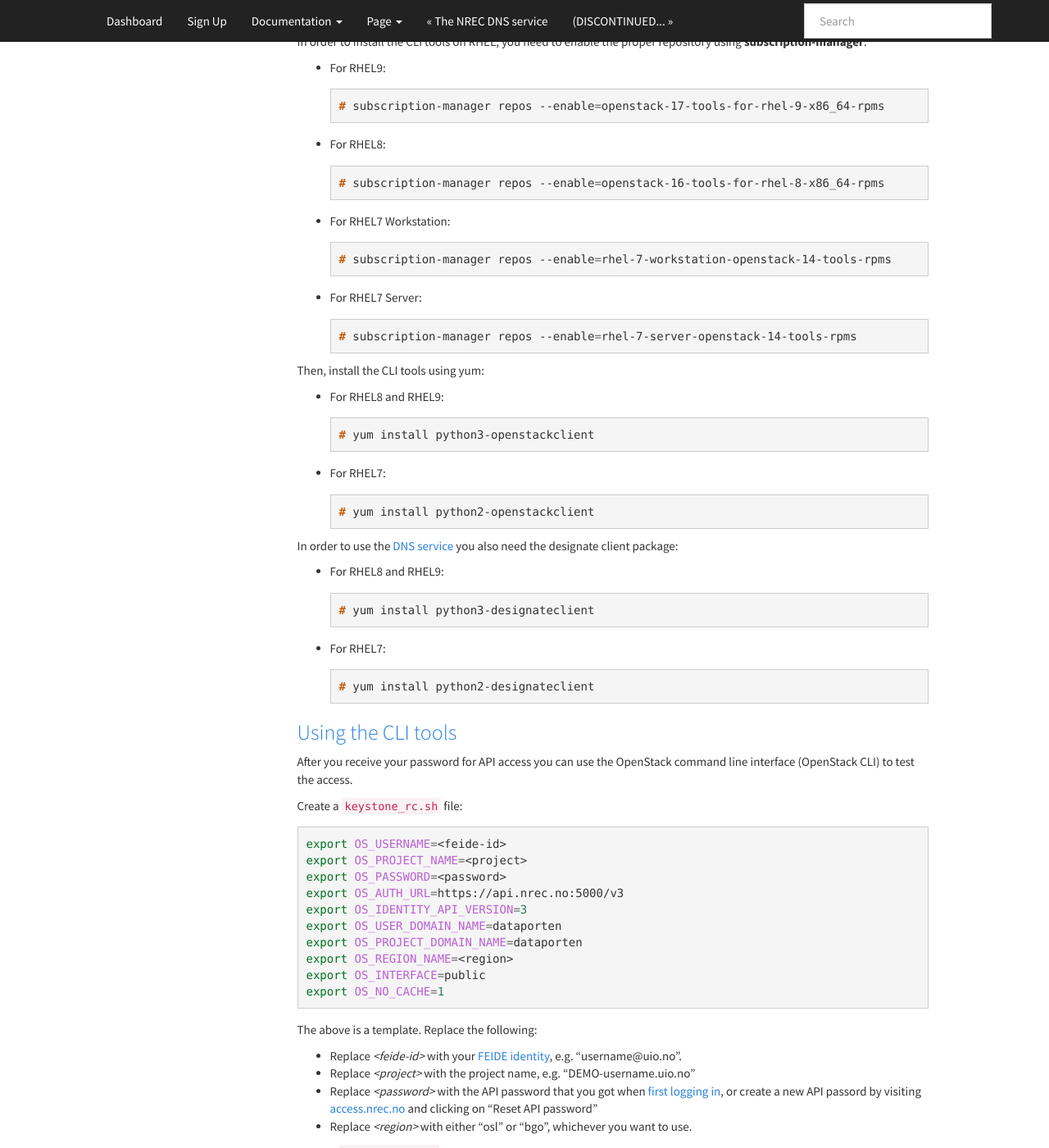
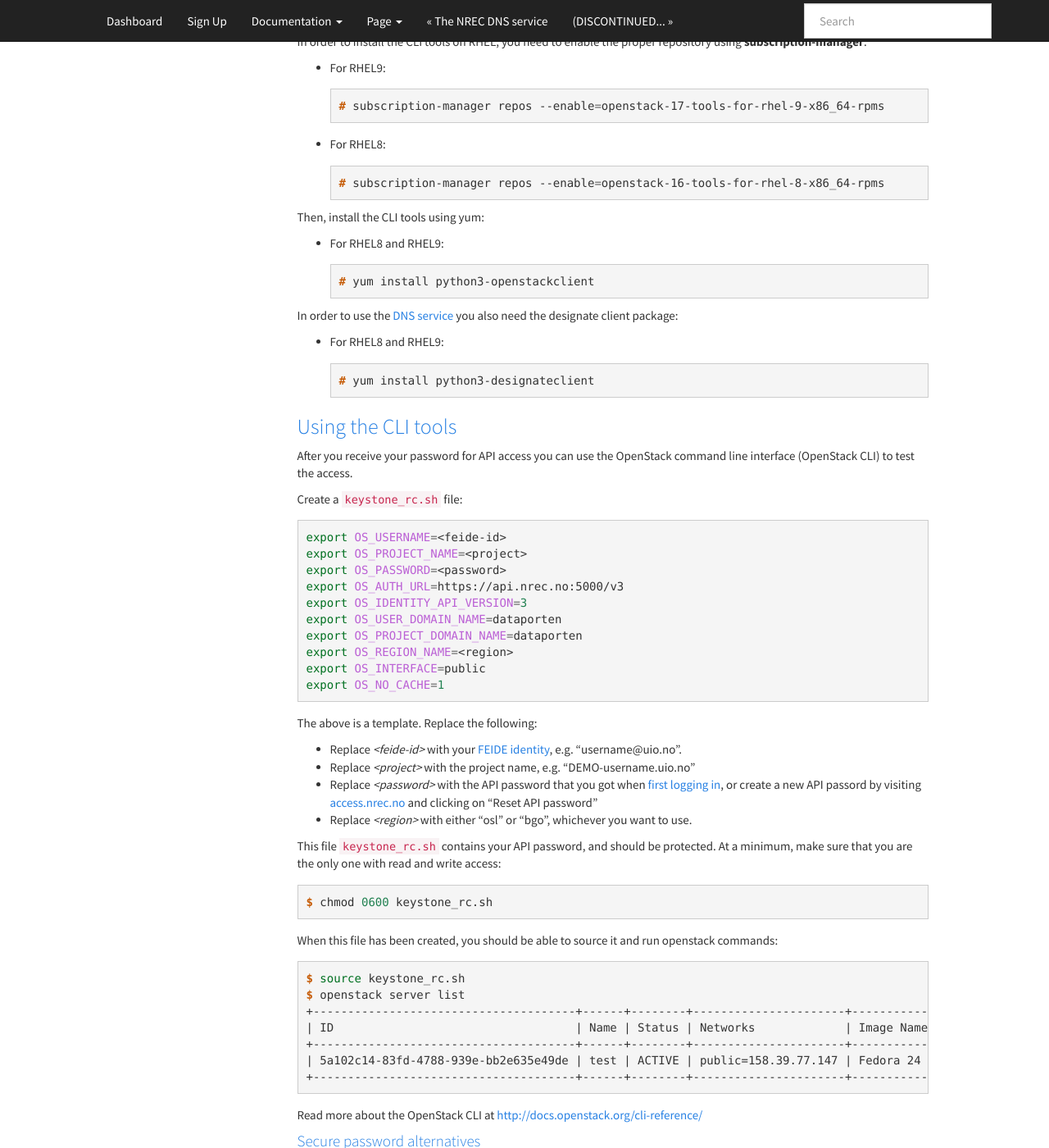
Before and after one commit to norcams/docs-enduser, a Sphinx documentation site: the page built from docs/api.rst, in a window 1280 px wide and 1400 px high, scrolled down 912 px. Shown: the whole window at 82% size. Built offline with Sphinx 7.4.7, drawn with Linux system fonts in a browser that asks for light colours.

Commit message:
rhel7 be gone

```diff
--- a/docs/api.rst
+++ b/docs/api.rst
@@ -63,18 +63,6 @@ check documentation at OpenStack: `OpenStackClient`_ for more information.
 
       # subscription-manager repos --enable=openstack-16-tools-for-rhel-8-x86_64-rpms
 
-  * For RHEL7 Workstation:
-
-    .. code-block:: console
-
-      # subscription-manager repos --enable=rhel-7-workstation-openstack-14-tools-rpms
-
-  * For RHEL7 Server:
-
-    .. code-block:: console
-
-      # subscription-manager repos --enable=rhel-7-server-openstack-14-tools-rpms
-
   Then, install the CLI tools using yum:
 
   * For RHEL8 and RHEL9:
@@ -82,12 +70,6 @@ check documentation at OpenStack: `OpenStackClient`_ for more information.
     .. code-block:: console
 
       # yum install python3-openstackclient
-
-  * For RHEL7:
-
-    .. code-block:: console
-
-      # yum install python2-openstackclient
 
   In order to use the `DNS service`_ you also need the designate
   client package:
@@ -97,12 +79,6 @@ check documentation at OpenStack: `OpenStackClient`_ for more information.
     .. code-block:: console
 
       # yum install python3-designateclient
-
-  * For RHEL7:
-
-    .. code-block:: console
-
-      # yum install python2-designateclient
 
 
 Using the CLI tools
```
Also changed, not shown: docs/dns.rst (+2 -8 lines).
